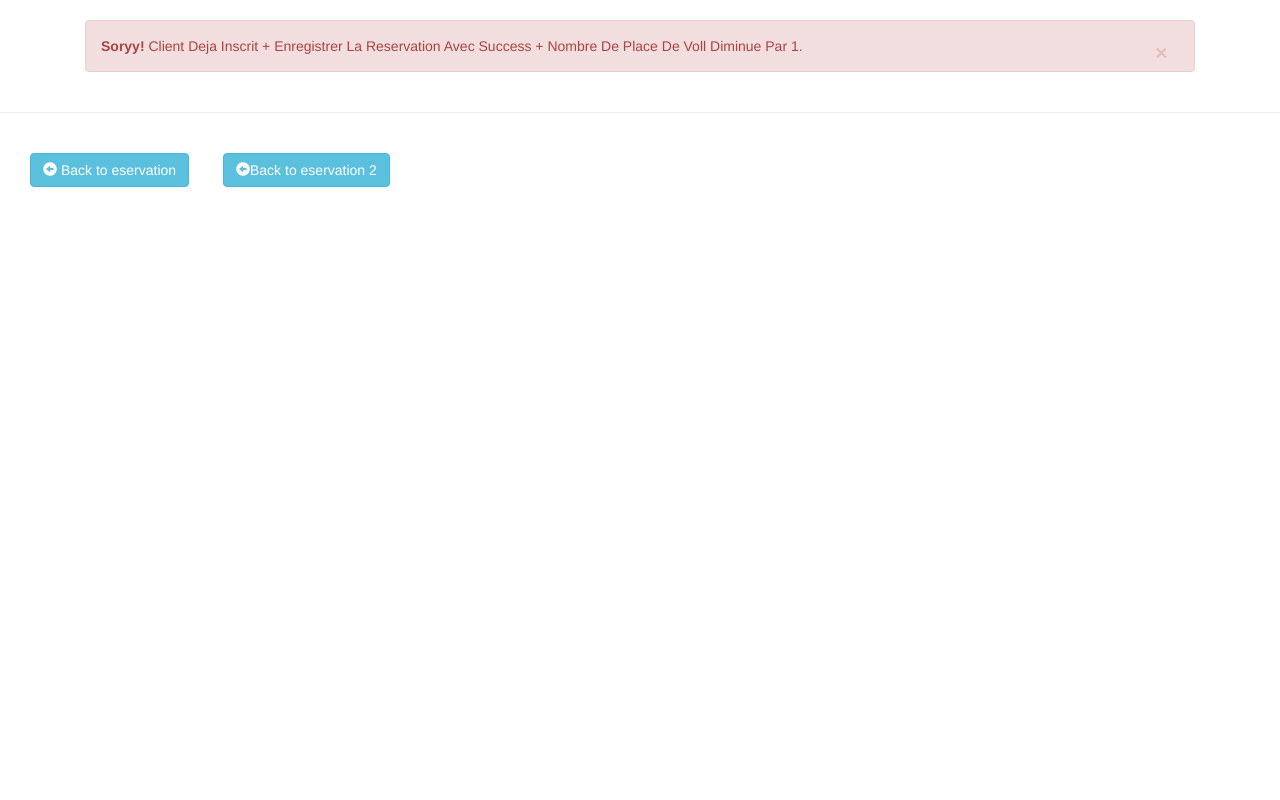
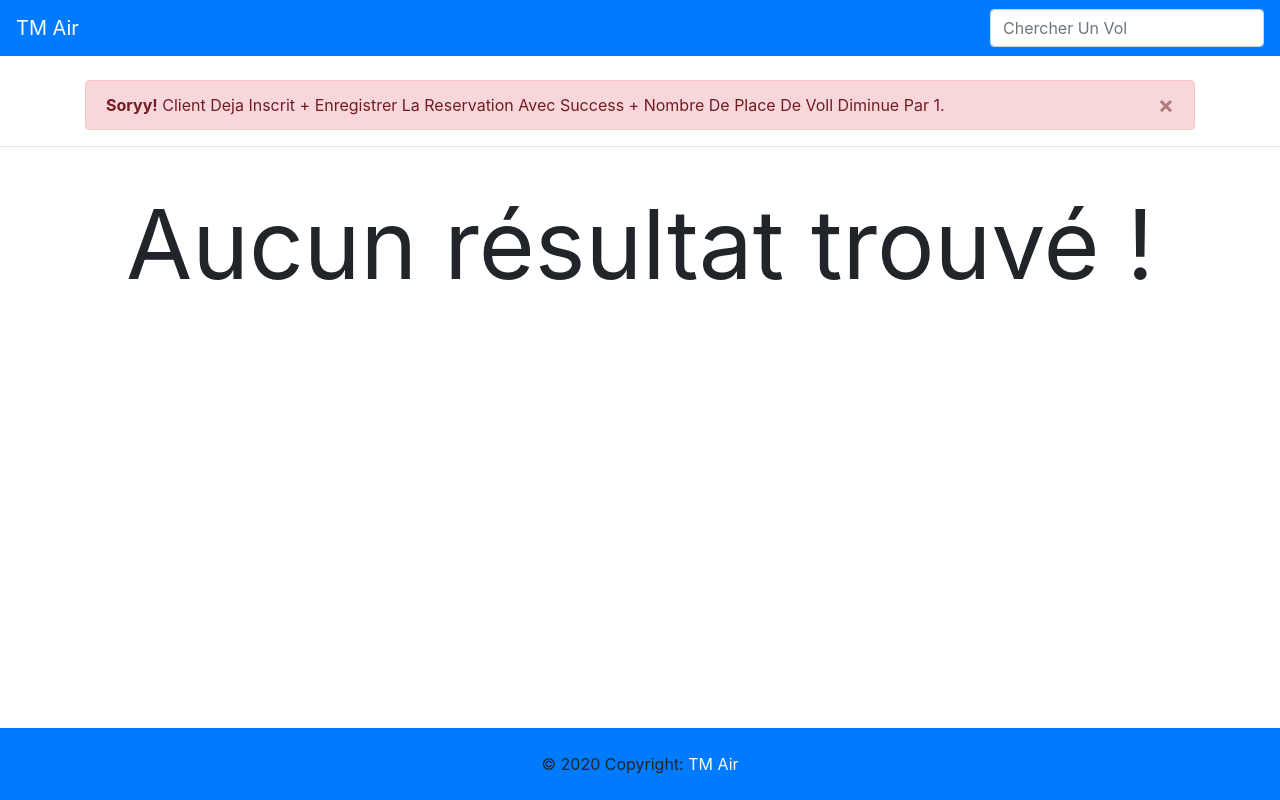
Before and after one commit to mekarbal/Vol_php, a PHP site: page /err.php in a window 1280 px wide. Run offline with PHP 8.4, Linux system fonts and the light colour scheme; a user stored in the database is signed in; some libraries are stand-ins or nearby versions.

Commit message:
Some Changes

```diff
--- a/Second pages/FirstPage/err.php
+++ b/Second pages/FirstPage/err.php
@@ -11,12 +11,22 @@
         <?php include_once("../data/connectdb.php"); ?>
 
         <!-- Bootstrap CSS -->
+        <!-- <link rel="stylesheet" href="https://stackpath.bootstrapcdn.com/bootstrap/4.4.1/css/bootstrap.min.css" integrity="sha384-Vkoo8x4CGsO3+Hhxv8T/Q5PaXtkKtu6ug5TOeNV6gBiFeWPGFN9MuhOf23Q9Ifjh" crossorigin="anonymous">
+        <link rel="stylesheet" href="https://maxcdn.bootstrapcdn.com/bootstrap/3.4.1/css/bootstrap.min.css"> -->
+
+        <link rel="stylesheet" href="https://cdnjs.cloudflare.com/ajax/libs/font-awesome/5.11.2/css/all.css">
+        <script src="https://ajax.googleapis.com/ajax/libs/jquery/2.1.3/jquery.min.js"></script>
         <link rel="stylesheet" href="https://stackpath.bootstrapcdn.com/bootstrap/4.4.1/css/bootstrap.min.css" integrity="sha384-Vkoo8x4CGsO3+Hhxv8T/Q5PaXtkKtu6ug5TOeNV6gBiFeWPGFN9MuhOf23Q9Ifjh" crossorigin="anonymous">
-        <link rel="stylesheet" href="https://maxcdn.bootstrapcdn.com/bootstrap/3.4.1/css/bootstrap.min.css">
 
         <title>Document</title>
     </head>
     <body>
+        <nav class="navbar navbar-dark bg-primary">
+            <a class="navbar-brand" href="index.php">TM Air</a>
+            <form class="navbar-form " role="search">
+                <input type="text" name="search_text" id="search_text" placeholder="Chercher Un Vol" class="form-control" />
+            </form>
+        </nav>
         <div class="container">
             <?php
             // echo "error";
@@ -31,10 +41,15 @@
         <hr>
         <br>
         <!-- <br> -->
-        <a href="index.php" class="btn btn-info ml-5"><span class="glyphicon glyphicon-circle-arrow-left"></span> Back to eservation</a>
-        <?php
-            echo "<a href='read_one.php?id=".$_SESSION['id']."' class='btn btn-info ml-5'><span class='glyphicon glyphicon-circle-arrow-left'></span>Back to eservation 2</a>"
-        ?>
+
+
+        <center><h1 class="display-1"><strong>Aucun résultat trouvé !</strong></h1></center>
+
+        <footer class="page-footer font-small bg-primary" style="position: absolute;width: 100%;bottom: 0px;">
+
+            <div class="footer-copyright text-center mt-2 py-3 mb-2">© 2020 Copyright:<a href="" class="text-light"> TM Air</a></div>
+
+        </footer>
 
         <!-- Optional JavaScript -->
         <!-- jQuery first, then Popper.js, then Bootstrap JS -->
--- a/Second pages/FirstPage/read_one.php
+++ b/Second pages/FirstPage/read_one.php
@@ -31,7 +31,7 @@
         <!-- PHP read one record will be here -->
          <?php
             $id=isset($_GET['id']) ? $_GET['id'] : die('ERROR: Record ID not found.');
-
+            $_SESSION['id'] = $id;
             //include database connection
             include '../data/connectdb.php';
 
```
